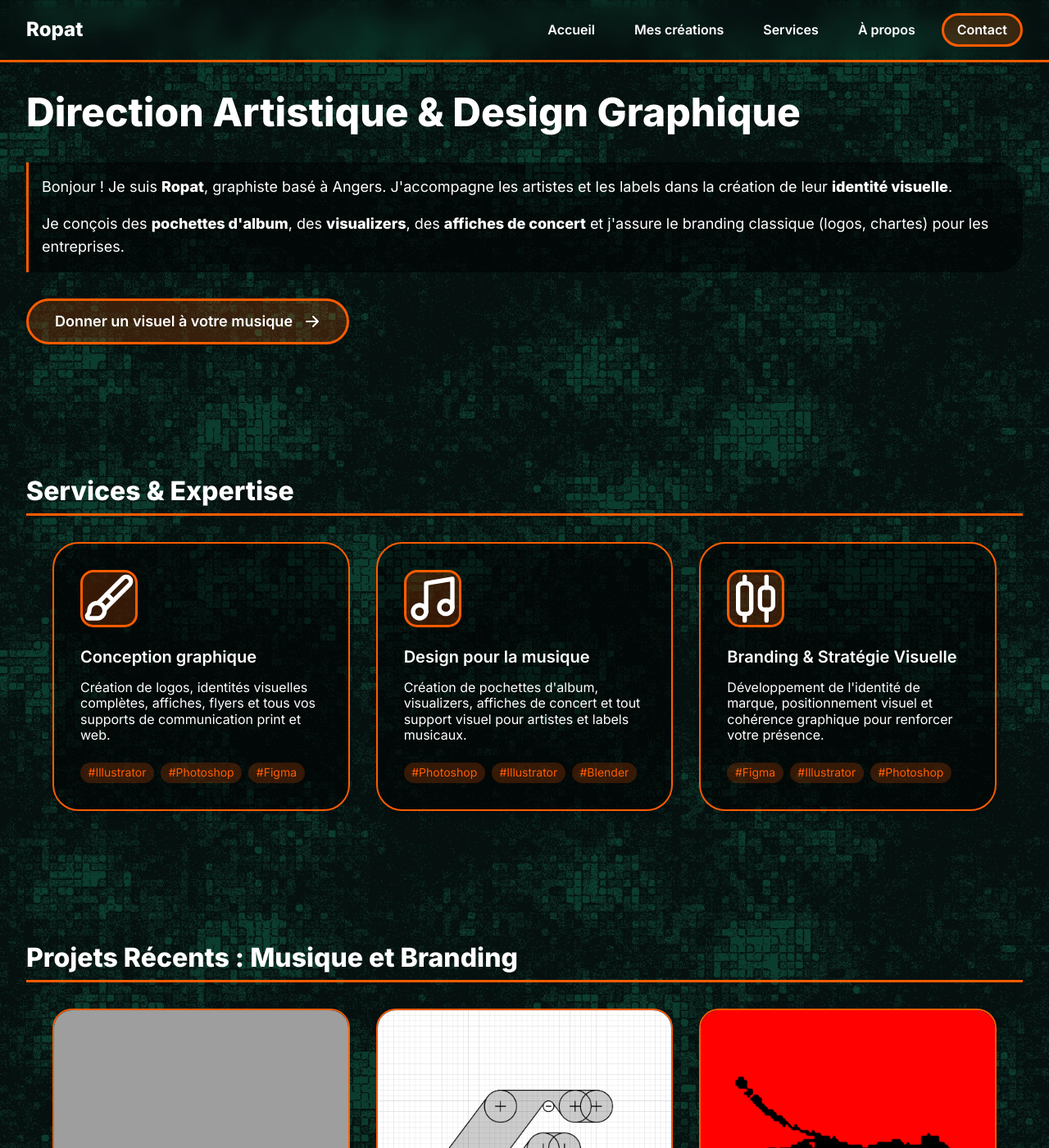
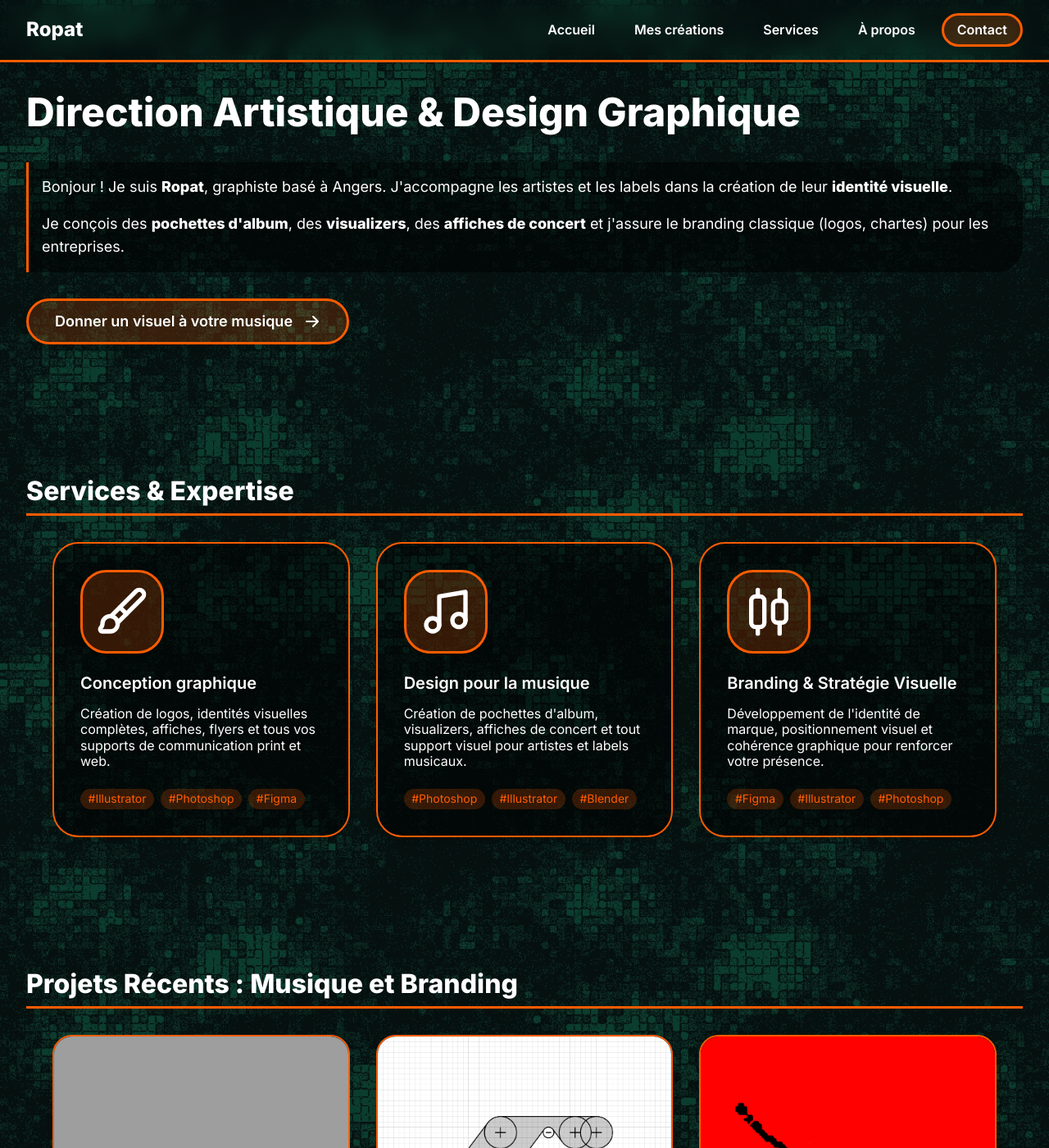
Before and after one commit to 7Nautilus/ropat-portfolio, a Jekyll site: the page built from index.html, in a window 1280 px wide and 1400 px high. Shown: the whole window at 82% size. Built offline with Jekyll 4.4.1, drawn with Linux system fonts in a browser that asks for light colours; grey boxes are pictures that could not be loaded.

Commit message:
icon placeholder adjustments and service hero styling

```diff
--- a/assets/css/style.css
+++ b/assets/css/style.css
@@ -829,9 +829,10 @@ main {
 .service-icon-placeholder {
   width: fit-content;
   height: fit-content;
+  padding: var(--spacing-sm);
   background-color: var(--primary-color-alpha);
   border: var(--border-primary);
-  border-radius: var(--border-radius-sm);
+  border-radius: var(--border-radius-lg);
   display: flex;
   align-items: center;
   justify-content: center;
```
